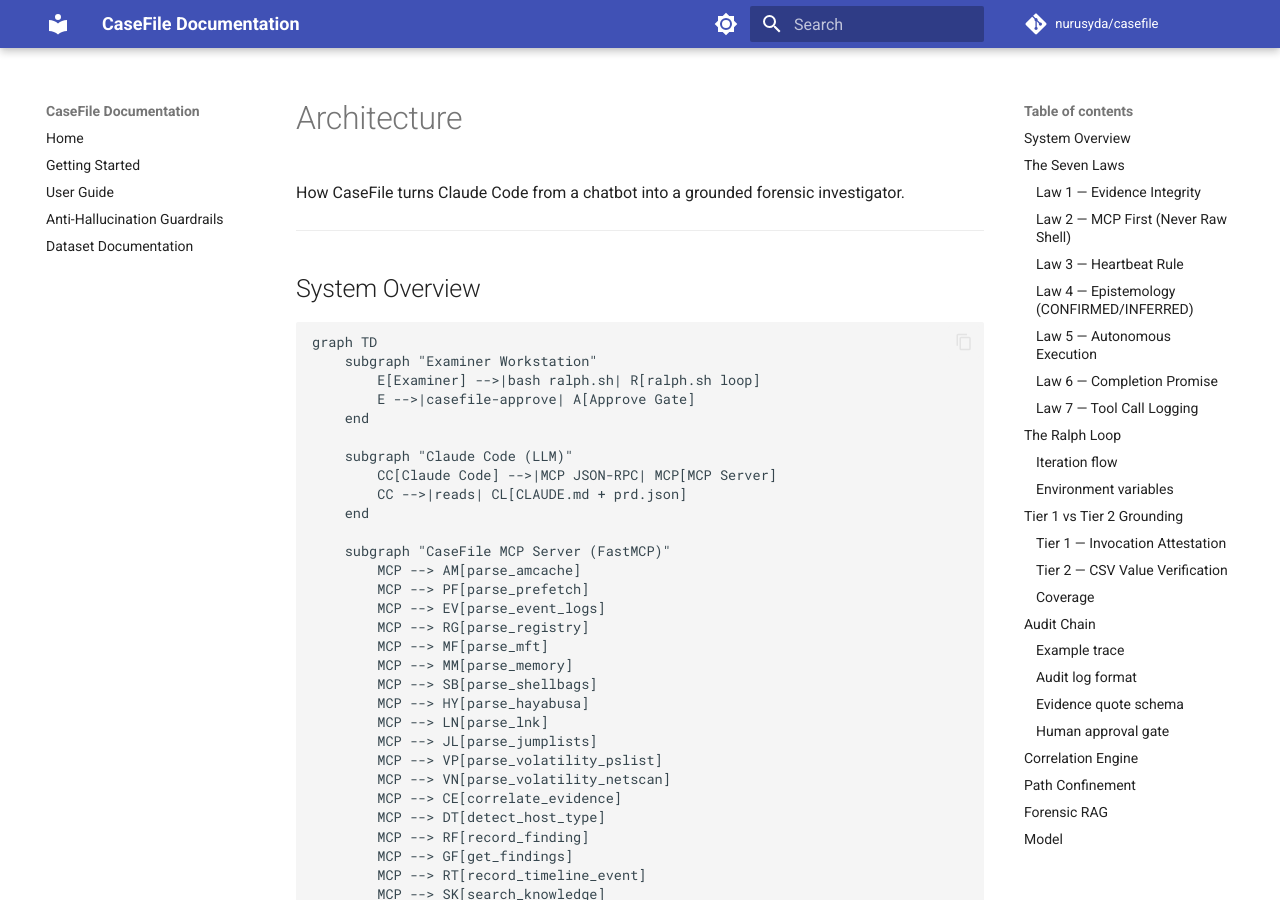
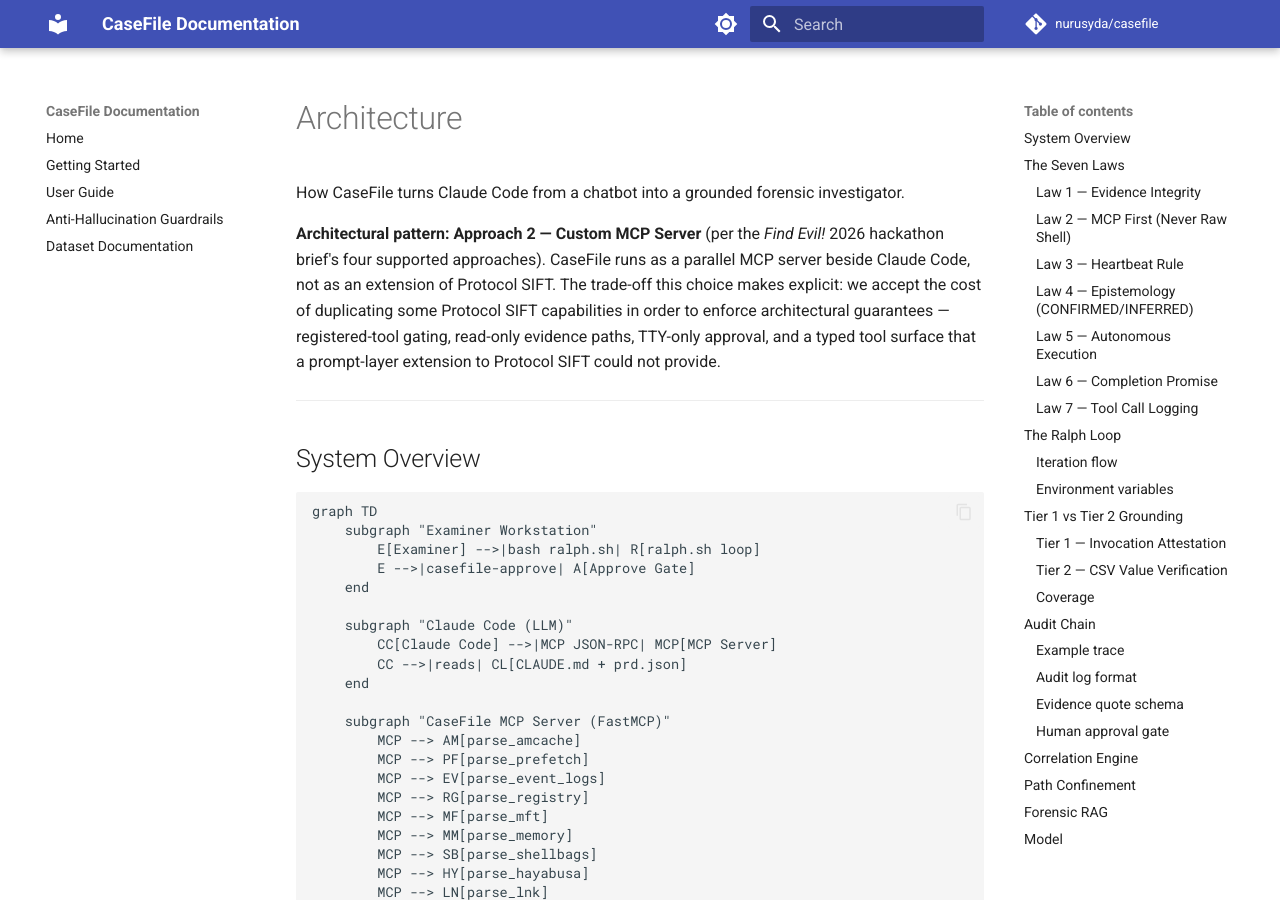
Before and after one commit to nurusyda/casefile, an MkDocs documentation site: the page built from docs/ARCHITECTURE.md, in a window 1280 px wide and 900 px high. Built offline with MkDocs 1.6.1 and Material for MkDocs 9.7.7, drawn with Linux system fonts in a browser that asks for light colours; comment, search, counter and statistics services are not loaded.

Commit message:
docs: surface verified properties + Approach 2 pattern label

```diff
--- a/docs/ARCHITECTURE.md
+++ b/docs/ARCHITECTURE.md
@@ -1,6 +1,14 @@
 # Architecture
 
 How CaseFile turns Claude Code from a chatbot into a grounded forensic investigator.
+
+**Architectural pattern: Approach 2 — Custom MCP Server** (per the *Find Evil!* 2026
+hackathon brief's four supported approaches). CaseFile runs as a parallel MCP server
+beside Claude Code, not as an extension of Protocol SIFT. The trade-off this choice
+makes explicit: we accept the cost of duplicating some Protocol SIFT capabilities in
+order to enforce architectural guarantees — registered-tool gating, read-only
+evidence paths, TTY-only approval, and a typed tool surface that a prompt-layer
+extension to Protocol SIFT could not provide.
 
 ---
 
```
Also changed, not shown: README.md (+43 -6 lines).
